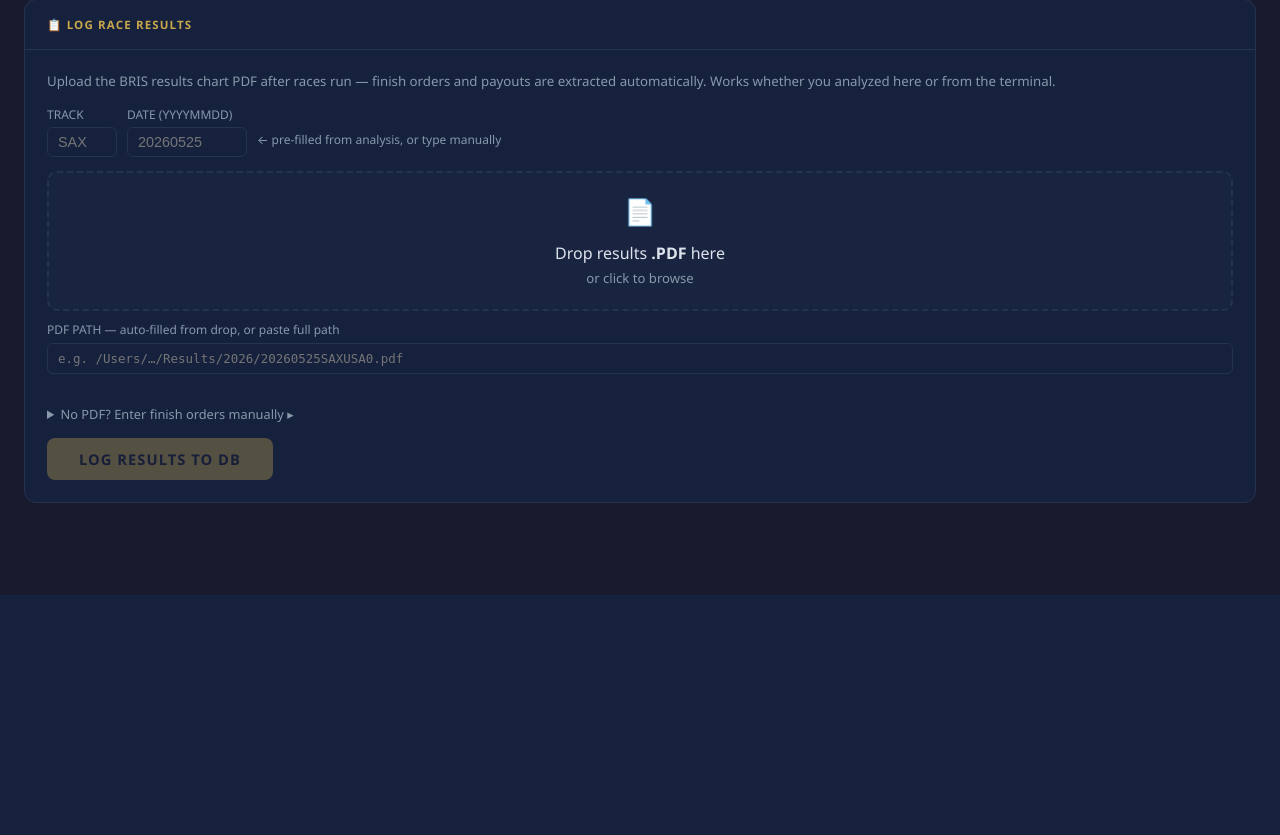
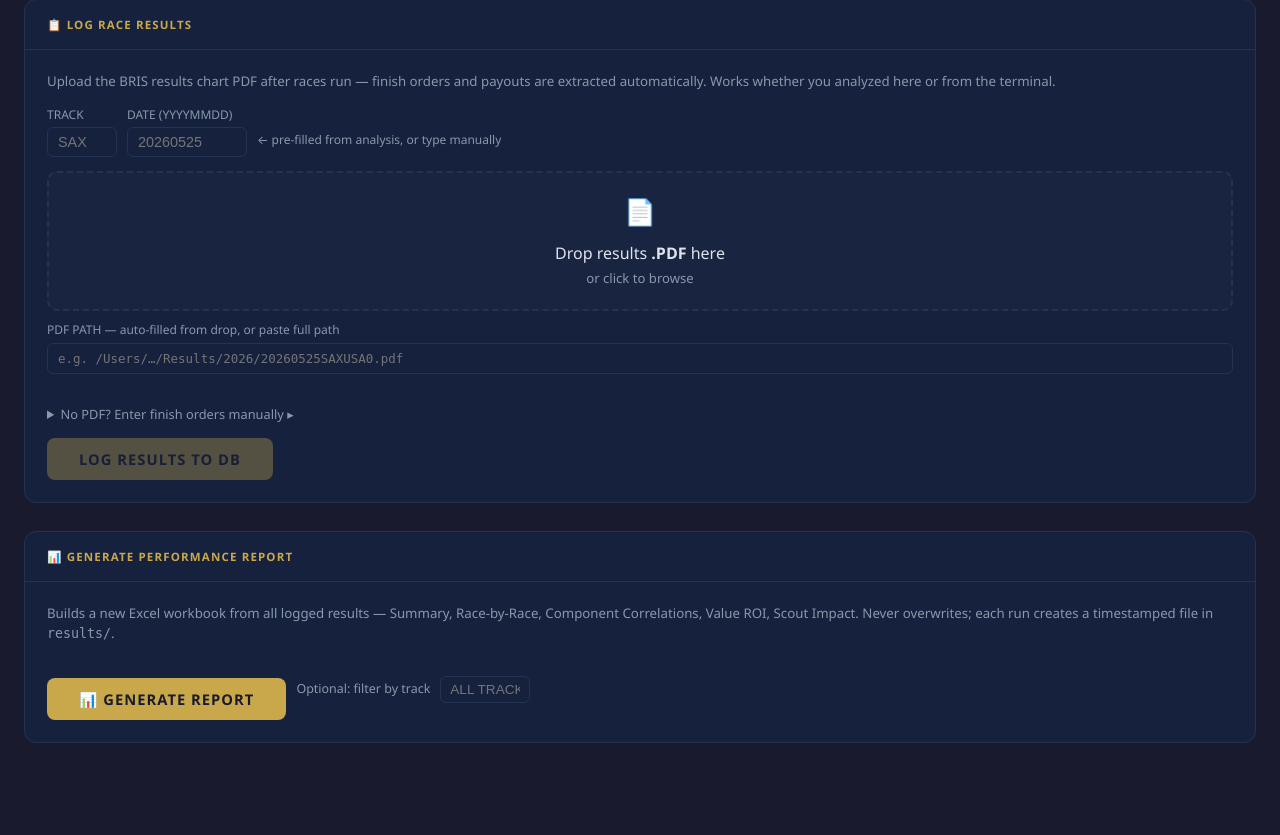
Before and after one commit to hadlian/HorseRacing, a Flask app: page / in a window 1280 px wide. Shown: the part 594-1429 px from the top of the page. Before the commit the page ends 1189 px from the top, so only its background shows below. Run offline with Flask 3, Linux system fonts and the light colour scheme.

Commit message:
Add Generate Report button — runs r5_analyze.py from UI
- /api/report endpoint: runs r5_analyze.py as subprocess, captures output,
  returns path of the new timestamped Excel file
- UI card below Results Logger with Generate Report button + optional
  track filter; shows save path and console output on completion
- Installs openpyxl into webapp venv (required by r5_analyze.py)

Co-Authored-By: Claude Sonnet 4.6 <noreply@anthropic.com>

```diff
--- a/webapp/app.py
+++ b/webapp/app.py
@@ -648,6 +648,55 @@ def log_results():
     })
 
 
+@app.route("/api/report", methods=["POST"])
+def generate_report():
+    """Run r5_analyze.py and return the path of the generated Excel file."""
+    import subprocess, json as _json
+
+    analyze_script = CLAUDE_DIR / "r5_analyze.py"
+    if not analyze_script.exists():
+        return jsonify({"error": "r5_analyze.py not found"}), 500
+
+    track_filter = (request.form.get("track") or "").strip().upper() or None
+    cmd = [R5_PYTHON, str(analyze_script)]
+    if track_filter:
+        cmd += ["--track", track_filter]
+
+    try:
+        result = subprocess.run(
+            cmd,
+            cwd=str(HERE.parent),
+            capture_output=True,
+            text=True,
+            timeout=60,
+        )
+        output = result.stdout + result.stderr
+
+        # Extract saved path from output line "💾 Saved → /path/to/file.xlsx"
+        saved_path = None
+        for line in output.splitlines():
+            if "Saved" in line and ".xlsx" in line:
+                # grab everything after the arrow
+                parts = line.split("→")
+                if len(parts) > 1:
+                    saved_path = parts[-1].strip()
+                break
+
+        if result.returncode != 0 and not saved_path:
+            return jsonify({"error": output or "r5_analyze.py failed"}), 500
+
+        return jsonify({
+            "ok":         True,
+            "path":       saved_path,
+            "filename":   saved_path.split("/")[-1] if saved_path else None,
+            "output":     output,
+        })
+    except subprocess.TimeoutExpired:
+        return jsonify({"error": "Report generation timed out (>60s)"}), 500
+    except Exception as e:
+        return jsonify({"error": str(e)}), 500
+
+
 @app.route("/api/analytics")
 def analytics():
     db_path = HERE.parent / "results" / "r5_results.db"
--- a/webapp/templates/index.html
+++ b/webapp/templates/index.html
@@ -1066,6 +1066,31 @@
 
       <!-- Result of logging -->
       <div id="resultsLogOutput" class="hidden" style="margin-top:14px;padding:12px;
+           background:rgba(0,0,0,.25);border-radius:8px;font-size:0.8rem;line-height:1.6"></div>
+    </div>
+  </div>
+
+  <!-- ── Generate Report ──────────────────────────────────────────────────── -->
+  <div class="card" style="margin-top:18px">
+    <div class="card-head">
+      <span class="card-title">📊 Generate Performance Report</span>
+    </div>
+    <div class="card-body">
+      <p style="font-size:0.83rem;color:var(--muted);margin:0 0 14px">
+        Builds a new Excel workbook from all logged results — Summary, Race-by-Race,
+        Component Correlations, Value ROI, Scout Impact. Never overwrites; each run
+        creates a timestamped file in <code>results/</code>.
+      </p>
+      <div style="display:flex;gap:10px;align-items:center;flex-wrap:wrap">
+        <button class="btn-primary" id="reportBtn">📊 Generate Report</button>
+        <span style="font-size:0.78rem;color:var(--muted)">Optional: filter by track</span>
+        <input type="text" id="reportTrack" maxlength="4" placeholder="all tracks"
+               autocomplete="off"
+               style="width:90px;background:var(--card-bg);border:1px solid var(--border);
+                      border-radius:6px;padding:5px 9px;color:var(--text);
+                      font-size:0.85rem;text-transform:uppercase">
+      </div>
+      <div id="reportOutput" class="hidden" style="margin-top:14px;padding:12px;
            background:rgba(0,0,0,.25);border-radius:8px;font-size:0.8rem;line-height:1.6"></div>
     </div>
   </div>
@@ -2407,6 +2432,42 @@ logResultsBtn.addEventListener('click', async () => {
 });
 
 
+/* ── Generate Report ────────────────────────────────────────────────────────── */
+const reportBtn    = document.getElementById('reportBtn');
+const reportOutput = document.getElementById('reportOutput');
+const reportTrack  = document.getElementById('reportTrack');
+
+reportBtn.addEventListener('click', async () => {
+  reportBtn.disabled = true;
+  reportOutput.innerHTML = '⏳ Generating Excel report… (may take a few seconds)';
+  show(reportOutput);
+
+  const fd = new FormData();
+  const t  = reportTrack.value.trim().toUpperCase();
+  if (t) fd.append('track', t);
+
+  try {
+    const res  = await fetch('/api/report', { method: 'POST', body: fd });
+    const data = await res.json();
+
+    if (!res.ok || !data.ok) {
+      reportOutput.innerHTML = `<span style="color:var(--red)">❌ ${data.error || 'Report failed'}</span>`;
+      return;
+    }
+
+    reportOutput.innerHTML =
+      `<span style="color:var(--green)">✅ Report saved:</span><br>` +
+      `<code style="font-size:0.78rem;word-break:break-all">${data.path}</code>` +
+      `<br><br><pre style="font-size:0.72rem;color:var(--muted);white-space:pre-wrap;` +
+      `max-height:180px;overflow-y:auto">${data.output}</pre>`;
+  } catch(err) {
+    reportOutput.innerHTML = `<span style="color:var(--red)">❌ ${err.message}</span>`;
+  } finally {
+    reportBtn.disabled = false;
+  }
+});
+
+
 </script>
 
 </body>
```
